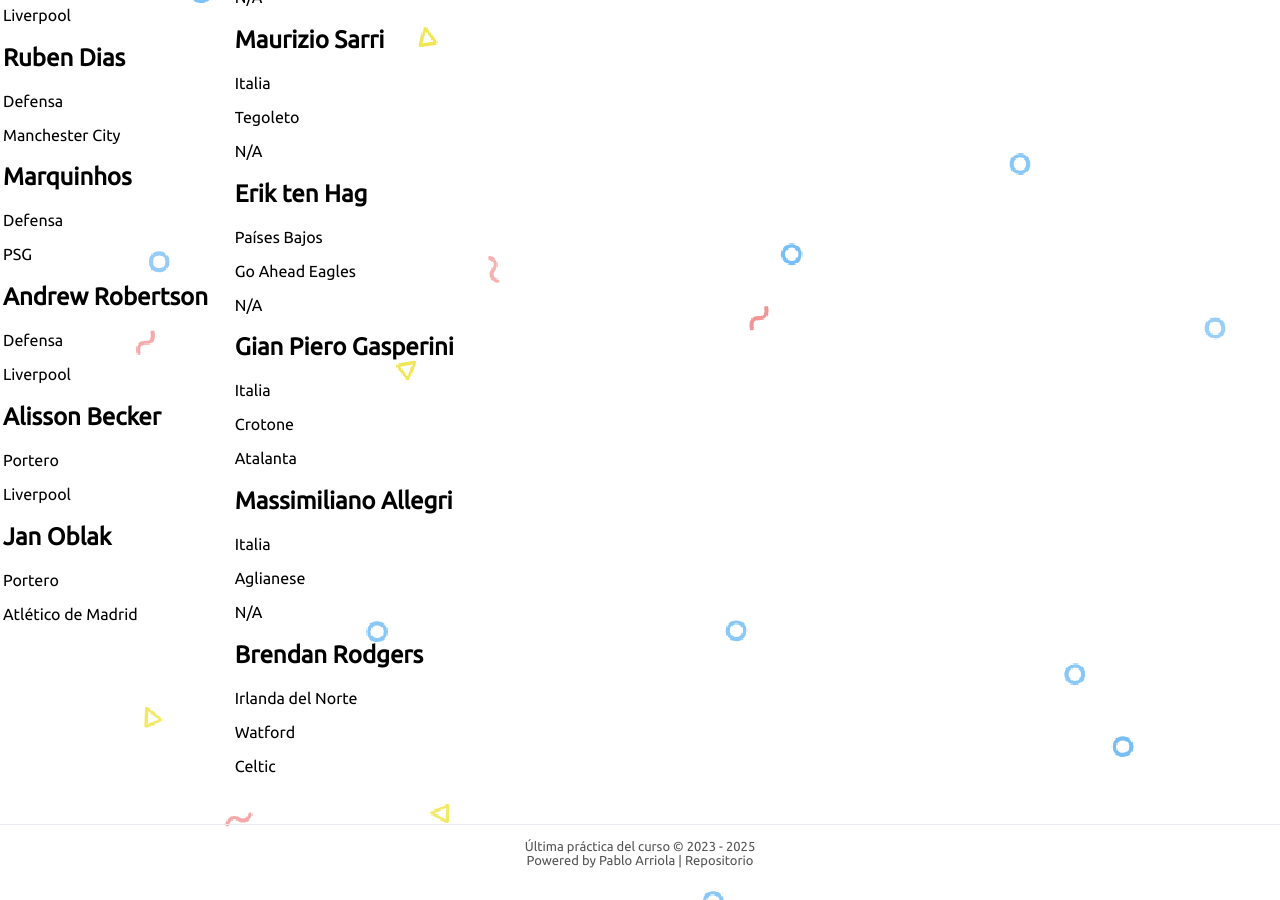
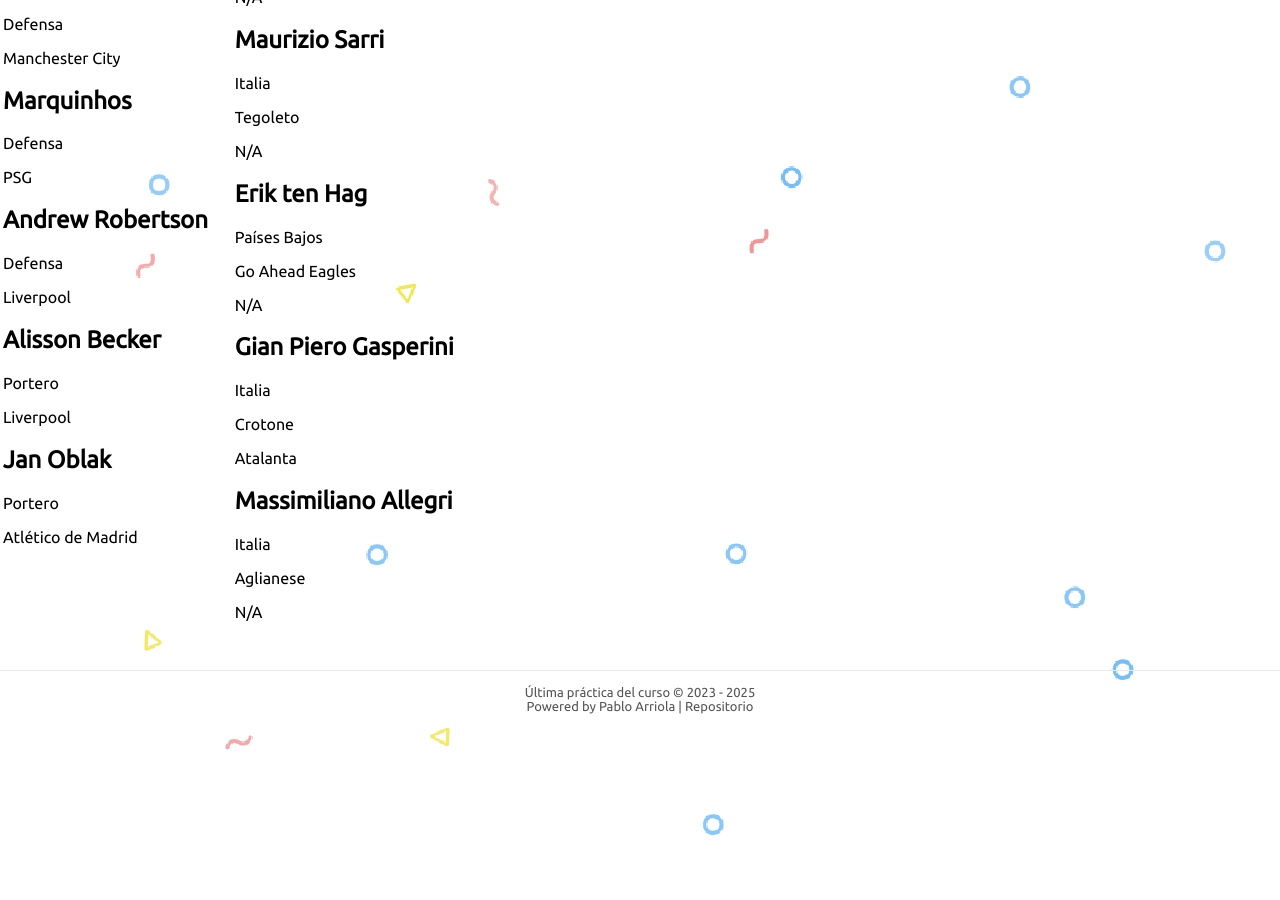
Before and after one commit to pabloap7/pabloap7.github.io, a Jekyll site: the page built from index.html, in a window 1280 px wide and 900 px high, scrolled down 3271 px. Built offline with Jekyll 4.4.1, drawn with Linux system fonts in a browser that asks for light colours; comment, search, counter and statistics services are not loaded; after the commit the page ends 4017 px from its top, so only the background shows below that.

Commit message:
Remove Brendan Rodgers entry from entrenadores.json

```diff
--- a/_data/entrenadores.json
+++ b/_data/entrenadores.json
@@ -88,11 +88,5 @@
         "nacionalidad": "Italia",
         "equipo_debut": "Aglianese",
         "equipo_actual": "N/A"
-    },
-    {
-        "nombre": "Brendan Rodgers",
-        "nacionalidad": "Irlanda del Norte",
-        "equipo_debut": "Watford",
-        "equipo_actual": "Celtic"
     }
 ]
```
